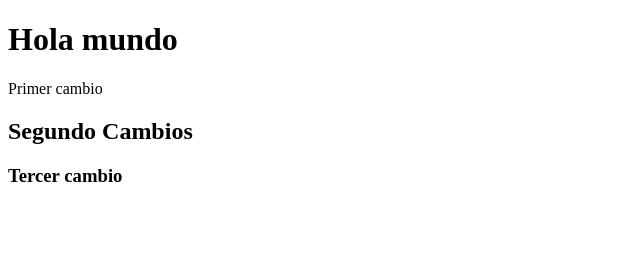
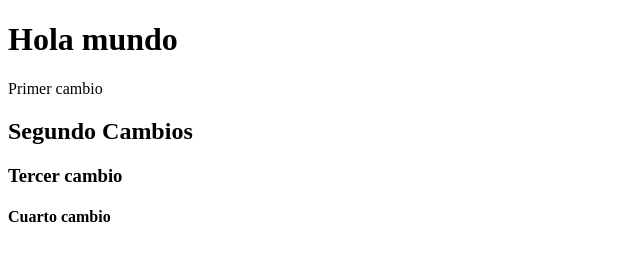
Before and after one commit to EdGaRoman1012/Git_curso, a plain HTML site: page index.html in a window 1280 px wide. Shown: the whole page, without its empty margins (0-640 px from the left). Drawn offline with Linux system fonts and the light colour scheme.

Commit message:
Cuarto cambio

```diff
--- a/index.html
+++ b/index.html
@@ -11,5 +11,6 @@
     <p>Primer cambio</p>
     <h2>Segundo Cambios</h2>
     <h3>Tercer cambio</h3>
+    <h4>Cuarto cambio</h4>
 </body>
 </html>
```
